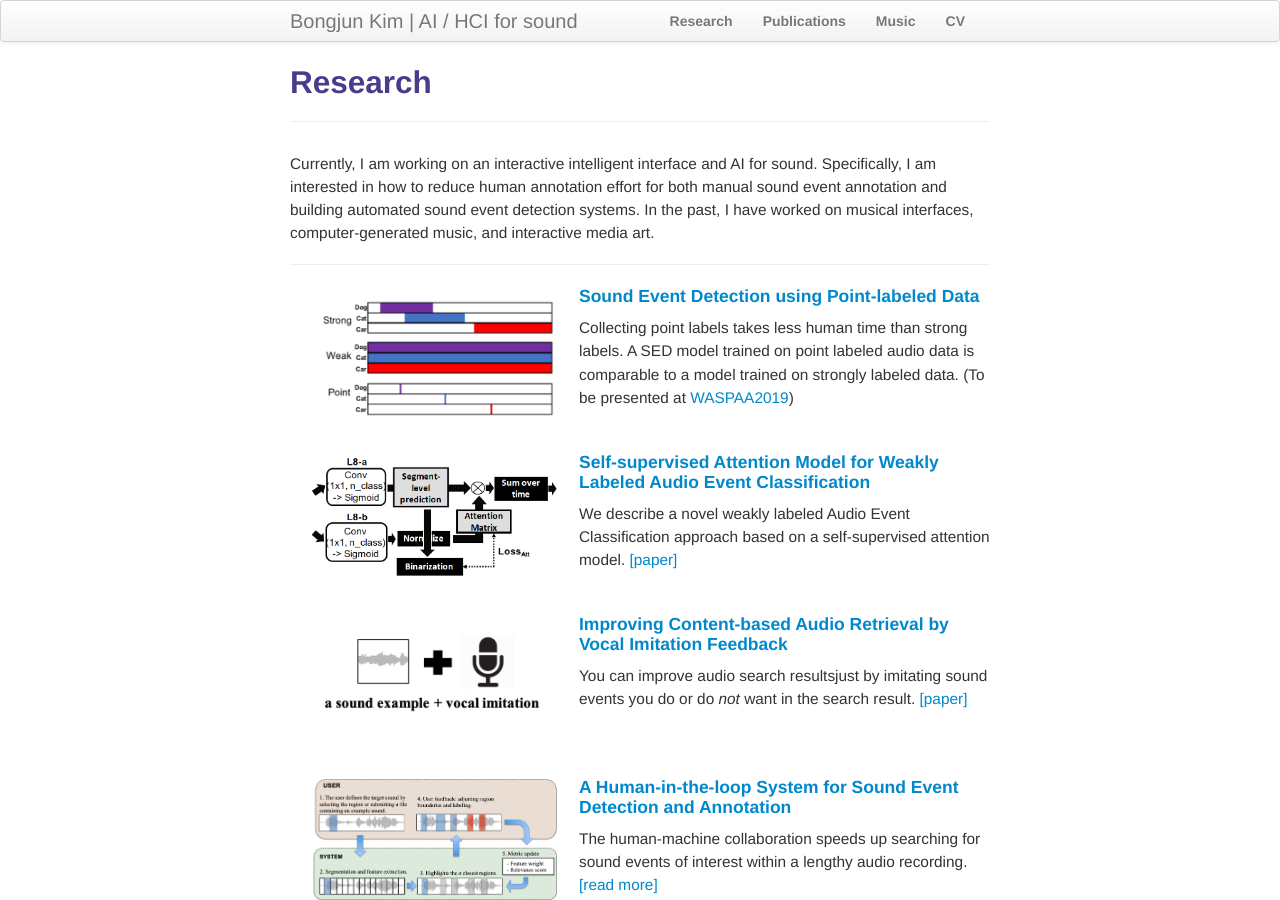
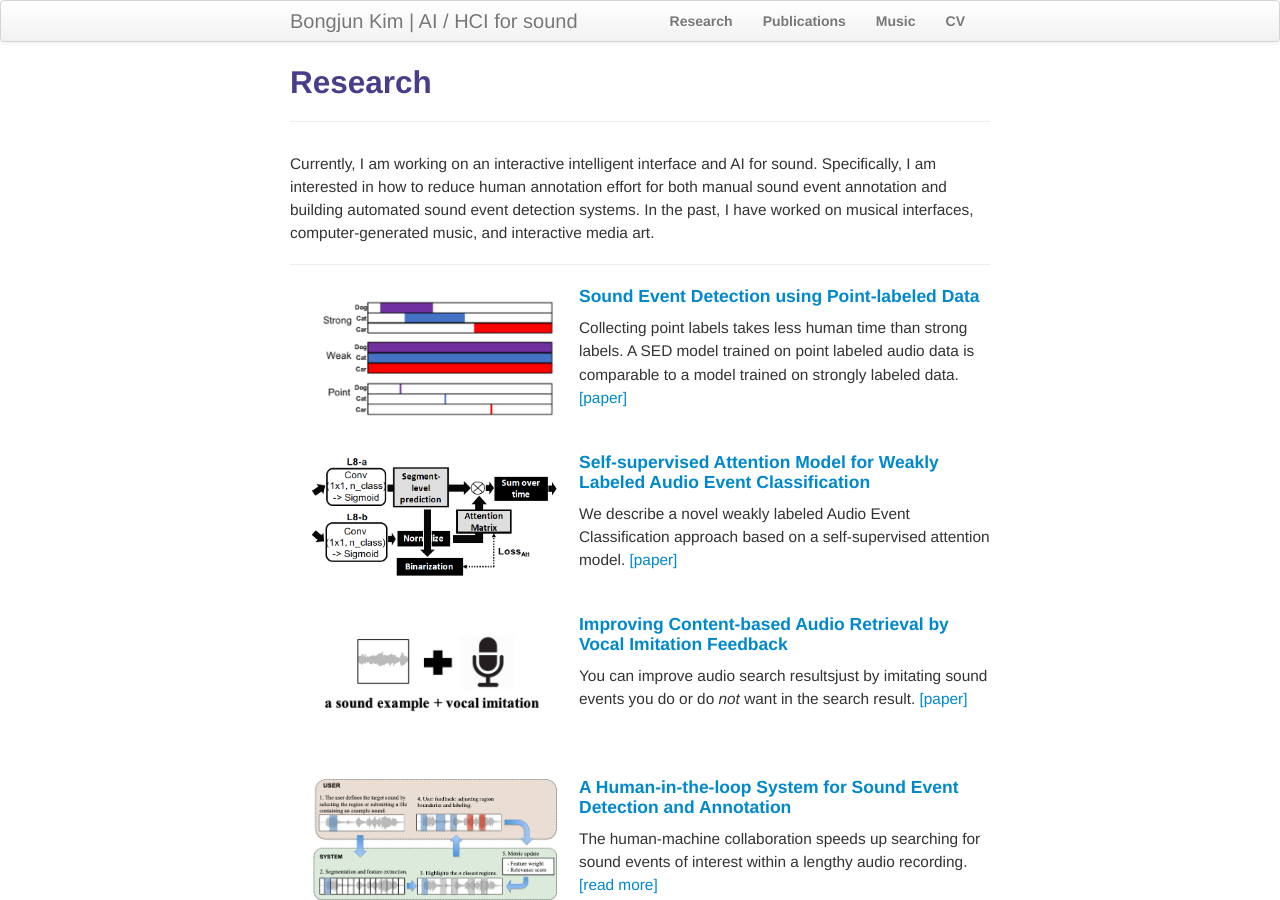
Before and after one commit to bongjun/bongjun.github.io, a Jekyll site: the page built from pages/research.md, in a window 1280 px wide and 900 px high. Built offline with Jekyll 4.4.1, drawn with Linux system fonts in a browser that asks for light colours.

Commit message:
Update research.md

```diff
--- a/pages/research.md
+++ b/pages/research.md
@@ -11,7 +11,7 @@ Currently, I am working on an interactive intelligent interface and AI for sound
 <a href="{{ BASE_PATH }}/pages/research.html"><img src="{{ BASE_PATH }}/pages/files/point_labels.png" width="35%" height="35%" align="left" style="margin:10px 20px "></a>
 #### [Sound Event Detection using Point-labeled Data](https://bongjun.github.io/pages/research.html)
 
-Collecting point labels takes less human time than strong labels. A SED model trained on point labeled audio data is comparable to a model trained on strongly labeled data. (To be presented at [WASPAA2019](https://www.waspaa.com/)) <br>
+Collecting point labels takes less human time than strong labels. A SED model trained on point labeled audio data is comparable to a model trained on strongly labeled data. [[paper]]({{ BASE_PATH }}/pages/files/papers/waspaa_2019_kim.pdf)<br>
 
 <br>
 <a href="{{ BASE_PATH }}/pages/research.html"><img src="{{ BASE_PATH }}/pages/files/eusipco19.png" width="35%" height="35%" align="left" style="margin:10px 20px "></a>
```
